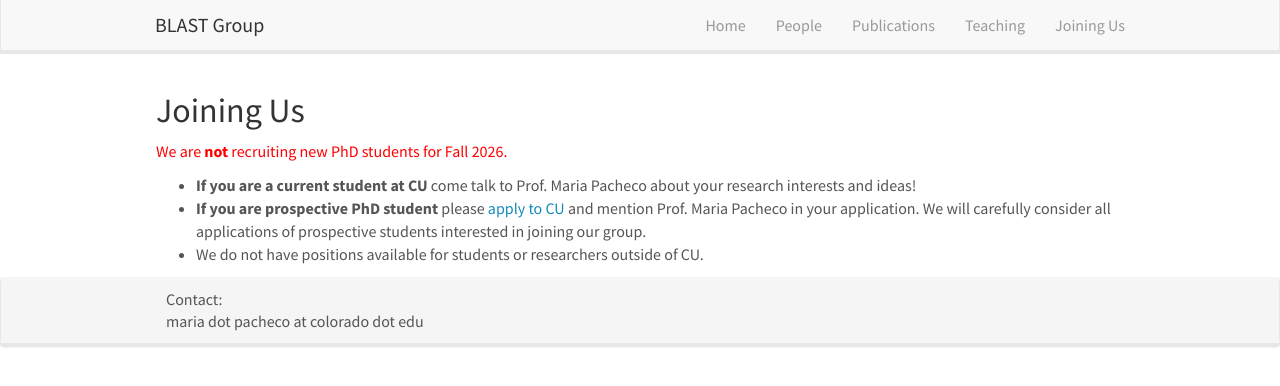
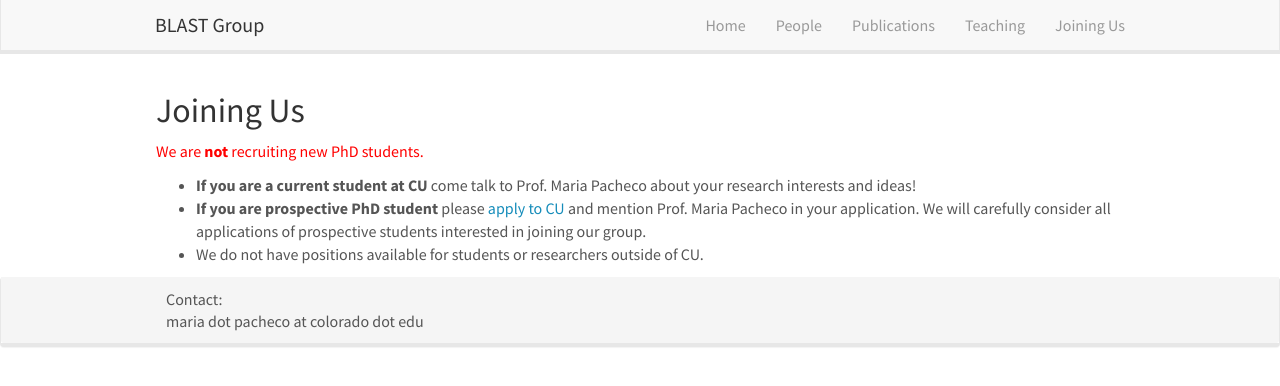
Before and after one commit to blast-cu/blast-cu.github.io, a Jekyll site: the page built from _pages/joining.md, in a window 1280 px wide. Shown: the top 386 px of the page. Built offline with Jekyll 4.4.1, drawn with Linux system fonts in a browser that asks for light colours; nearby versions of some CDN libraries.

Commit message:
Update joining.md

```diff
--- a/_pages/joining.md
+++ b/_pages/joining.md
@@ -8,7 +8,7 @@ permalink: /joining/
 
 ## Joining Us
 
-<span style="color:red">We are **not** recruiting new PhD students for Fall 2026.</span>
+<span style="color:red">We are **not** recruiting new PhD students.</span>
 
 - **If you are a current student at CU** come talk to Prof. Maria Pacheco about your research interests and ideas!
 - **If you are prospective PhD student** please [apply to CU](https://www.colorado.edu/cs/admissions/graduate-admissions/how-apply) and mention Prof. Maria Pacheco in your application. We will carefully consider all applications of prospective students interested in joining our group.
```
